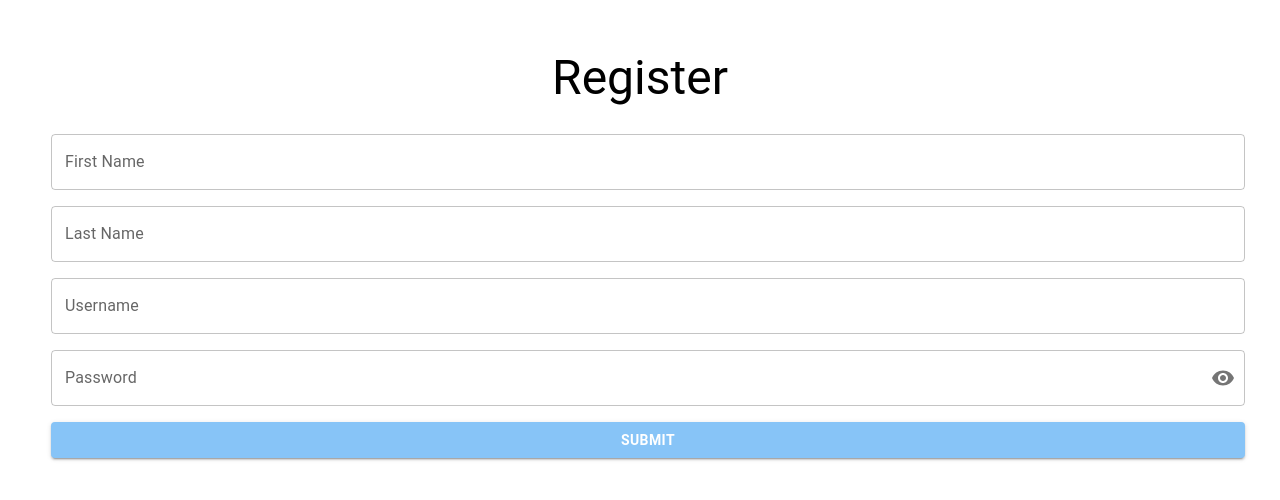
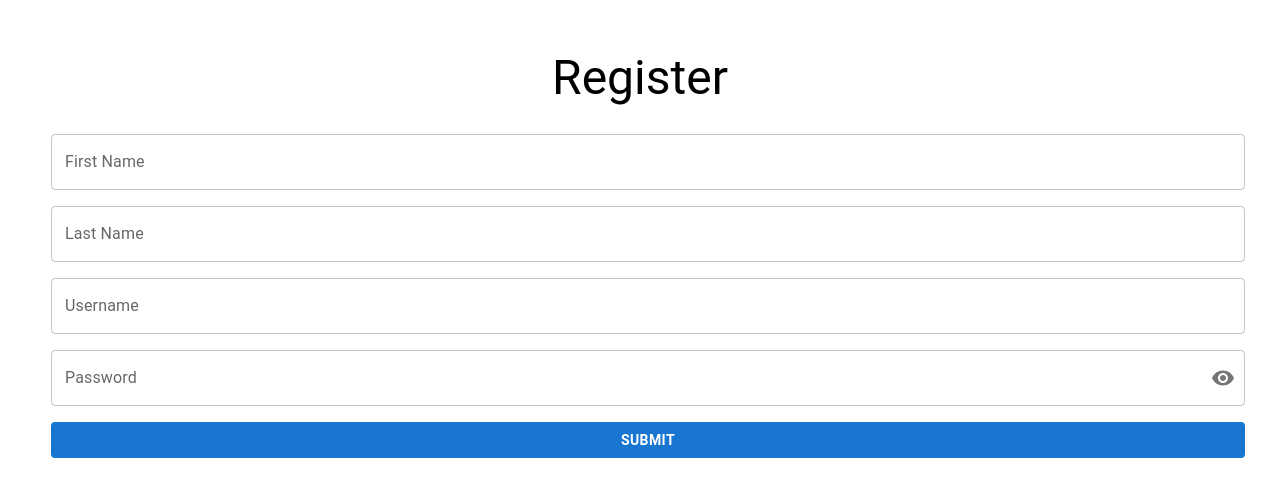
Before and after one commit to shapirobd/ghnk_crm_client, a React (Create React App) app: page /register in a window 1280 px wide. Shown: the part 142-642 px from the top of the page. Built offline with nearby package versions, Linux system fonts and the light colour scheme; no server answers.

Commit message:
restyling submit button on register page

```diff
--- a/src/components/RegisterPage.js
+++ b/src/components/RegisterPage.js
@@ -150,7 +150,12 @@ export default function RegisterPage() {
 							<Button
 								variant="contained"
 								type="submit"
-								sx={{ backgroundColor: "#87C4F7" }}
+								sx={{
+									backgroundColor: "#1876D1",
+									boxShadow: "none",
+									"&:hover": { backgroundColor: "#3B87F3", boxShadow: "none" },
+									"&:active": { boxShadow: "none" },
+								}}
 								// onClick={(e) => handleSubmit(e)}
 							>
 								<b>Submit</b>
```
